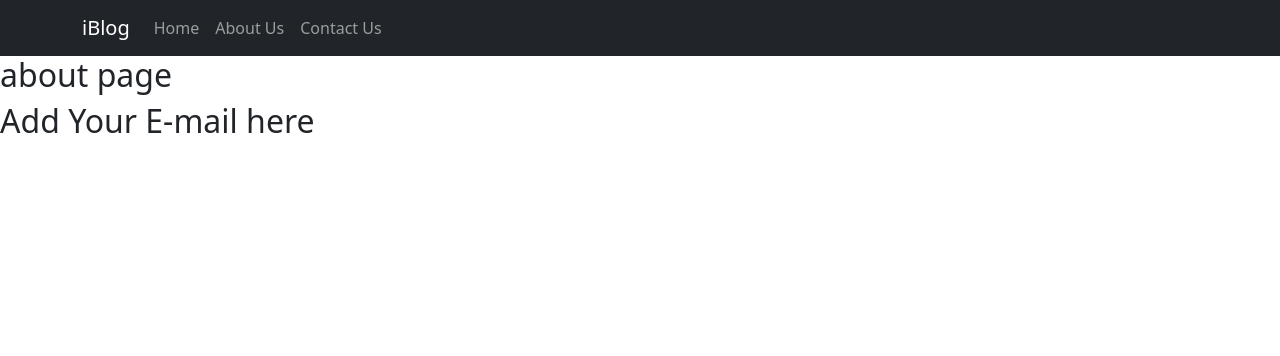
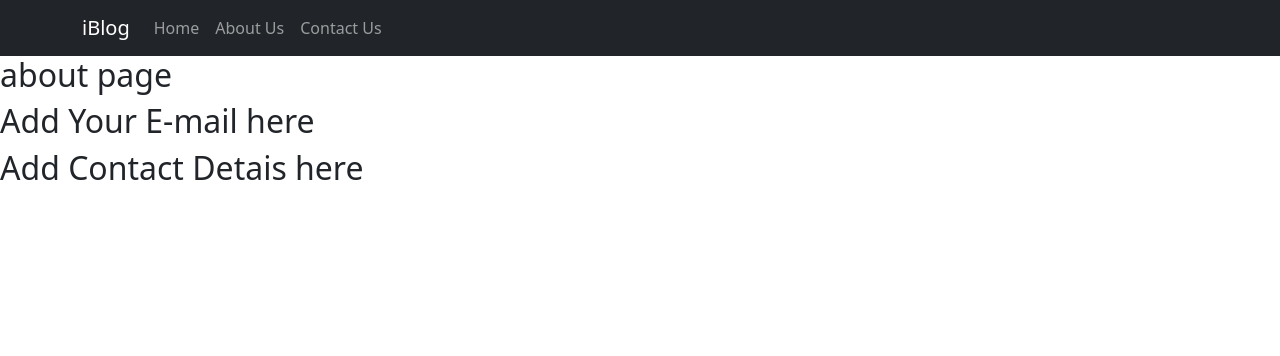
Before and after one commit to Amirsohail007/Blog_project, a Django app: page /about/ in a window 1280 px wide. Shown: the top 356 px of the page. Run offline with Django 3.2, Linux system fonts and the light colour scheme; some web fonts are replaced.

Commit message:
update in about.html

```diff
--- a/blog/templates/app/about.html
+++ b/blog/templates/app/about.html
@@ -3,4 +3,5 @@
 {% block bodyblock %}
 <h2>about page</h2>
 <h2>Add Your E-mail here</h2>
+<h2>Add Contact Detais here</h2>
 {% endblock bodyblock %}
```
